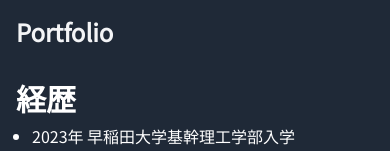
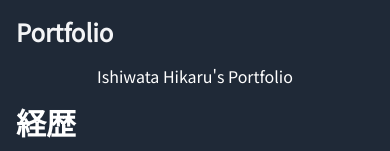
Before and after one commit to hishiwat/portfolio, a Next.js app: page / in a window 390 px wide. Shown: the top 151 px of the page. Built offline with nearby package versions, Linux system fonts and the light colour scheme.

Commit message:
add name

```diff
--- a/src/app/page.tsx
+++ b/src/app/page.tsx
@@ -10,6 +10,7 @@ export default function Home() {
         <Hero />
       </div>
       <div className="text-white px-4 flex flex-col items-center lg:w-2/3 mx-auto">
+        <div className="sm:hidden">Ishiwata Hikaru&apos;s Portfolio</div>
         <div className="flex flex-col md:flex-row w-full justify-between">
           <Career />
           <Skills />
```
